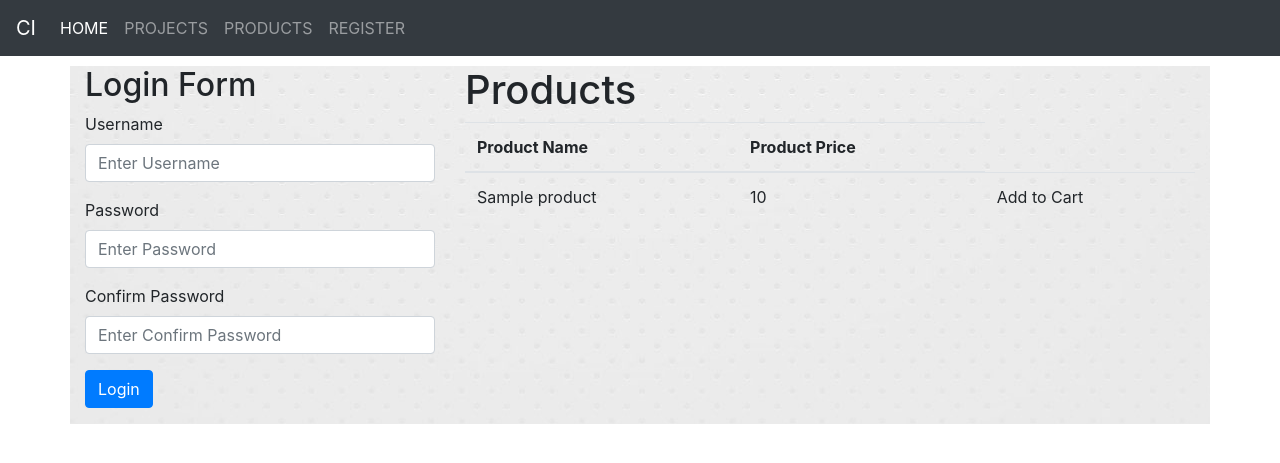
After one commit to hanafa01/ci, a CodeIgniter app: page /ci/products/index in a window 1280 px wide. The commit adds this page. Shown: the top 463 px of the page. Run offline with CodeIgniter, Linux system fonts and the light colour scheme; tables that the repository leaves empty or names only in its code hold one stand-in row (values such as "Sample post"); some libraries are stand-ins or nearby versions.

Commit message:
adding about product to start using shopping cart library

```diff
--- a/application/config/autoload.php
+++ b/application/config/autoload.php
@@ -132,4 +132,4 @@
 |
 |	$autoload['model'] = array('first_model' => 'first');
 */
-$autoload['model'] = array('User_model', 'Project_model', 'Task_model');
+$autoload['model'] = array('User_model', 'Project_model', 'Task_model', 'Product_model');
--- /dev/null
+++ b/application/controllers/Products.php
@@ -0,0 +1,14 @@
+<?php
+
+class Products extends CI_Controller{
+
+    public function index(){
+        $data['main_view'] = "products/index";
+
+        $data['products'] = $this->Product_model->get_products();
+        $this->load->view('layouts/main', $data);
+    }
+
+}
+
+?>
--- /dev/null
+++ b/application/models/Product_model.php
@@ -0,0 +1,12 @@
+<?php
+
+class Product_model extends CI_Model{
+
+    public function get_products(){
+        $query = $this->db->get('products');
+        return $query->result();
+    }
+
+}
+
+?>
--- a/application/views/layouts/main.php
+++ b/application/views/layouts/main.php
@@ -23,6 +23,9 @@
       </li>
       <li class="nav-item">
         <a class="nav-link" href="<?= base_url() ?>projects/index">PROJECTS</a>
+      </li>
+      <li class="nav-item">
+        <a class="nav-link" href="<?= base_url() ?>products/index">PRODUCTS</a>
       </li>
       <li class="nav-item">
         <a class="nav-link" href="<?= base_url() ?>users/register">REGISTER</a>
--- /dev/null
+++ b/application/views/products/index.php
@@ -0,0 +1,21 @@
+<h1>Products</h1>
+
+<?php echo checkFlash(); ?>
+
+<table class="table">
+    <thead>
+        <tr>
+            <th>Product Name</th>
+            <th>Product Price</th>
+        </tr>
+    </thead>
+    <tbody>
+        <?php foreach($products as $product): ?>
+        <tr>
+            <td><?= $product->name ?></td>
+            <td><?= $product->price ?></td>
+            <td><a>Add to Cart</a></td>
+        </tr>
+        <?php endforeach; ?>
+    </tbody>
+</table>
```
